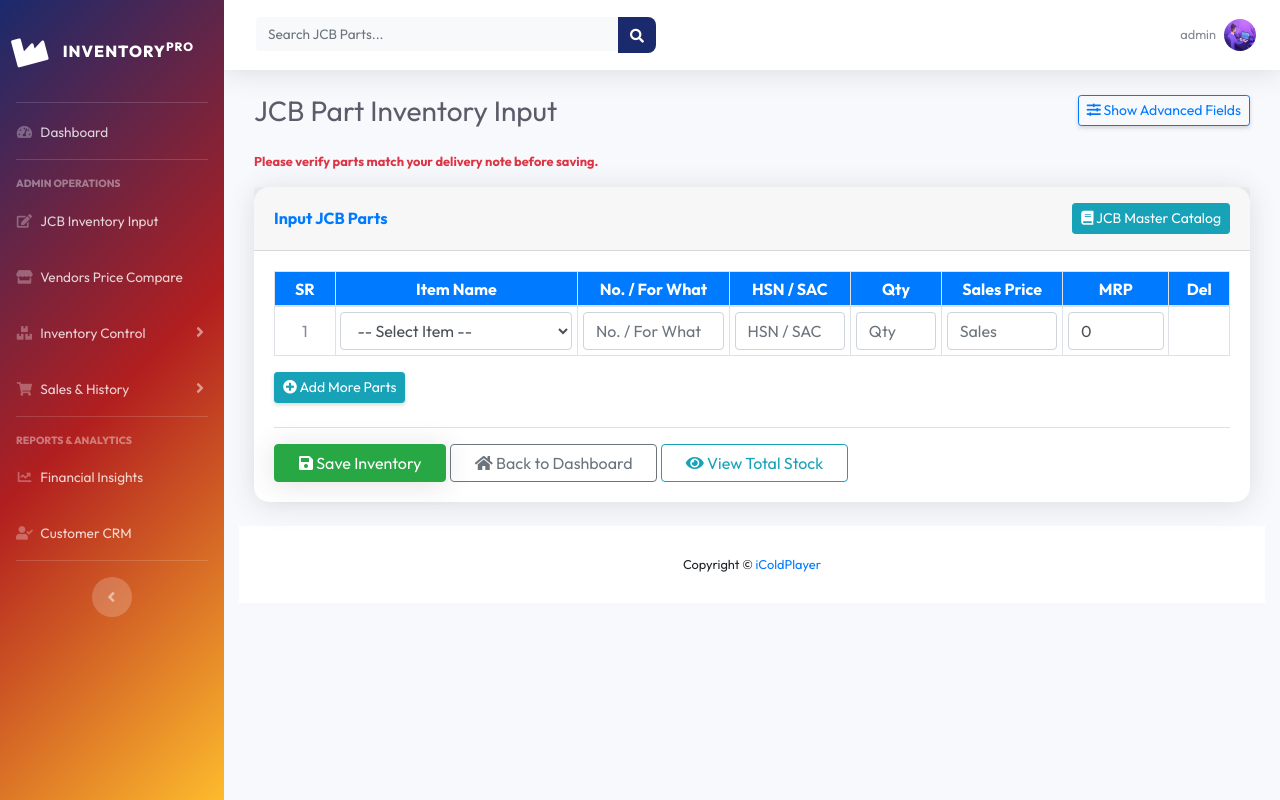
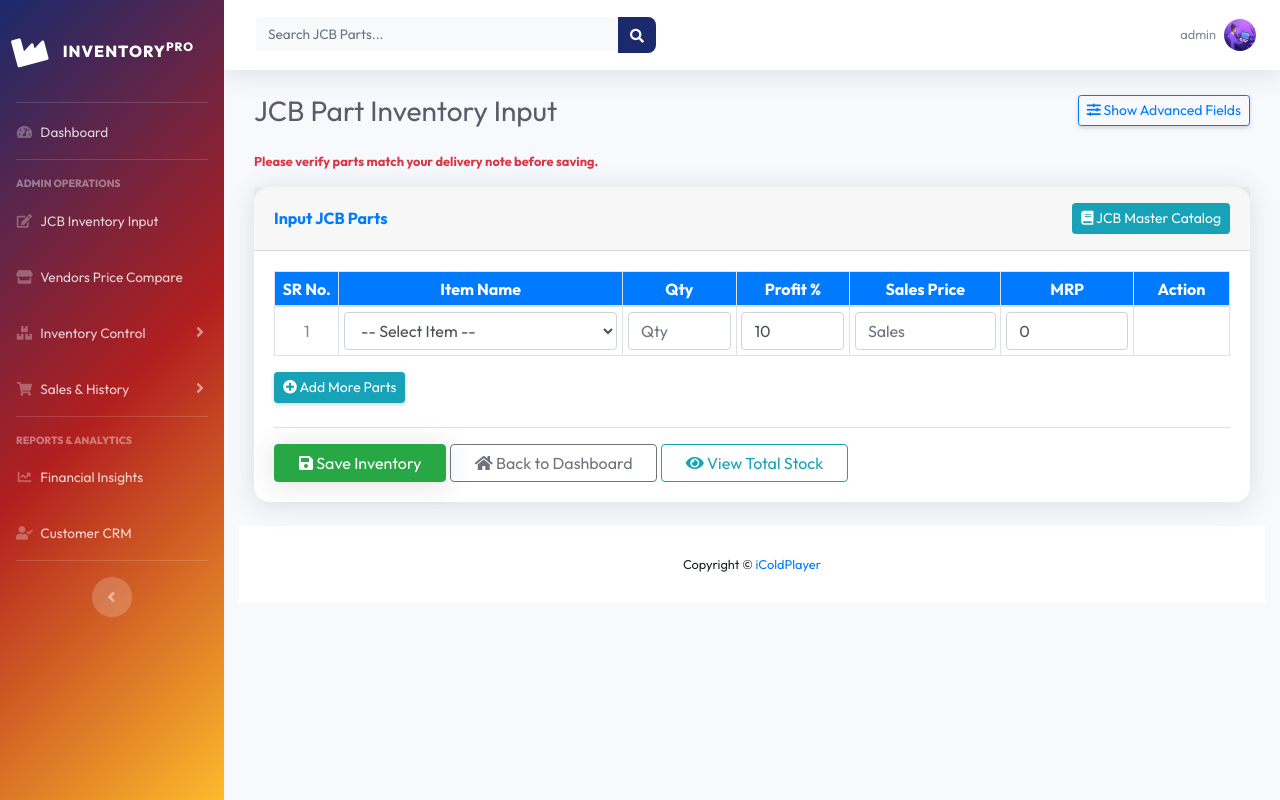
Before and after one commit to srushtipawar9/Inventory_managment, a Django app: page /input/ in a window 1280 px wide. Run offline with Django 3.2, Linux system fonts and the light colour scheme; a user stored in the database is signed in; data comes from the database, SQL or seed files in the repository; parts of the project's set-up code (start-up, migrations or seed data) failed here and were passed over; some libraries are stand-ins or nearby versions.

Commit message:
Update Input Stock header and Search Results with advance fields toggle

```diff
--- a/runtime.txt
+++ b/runtime.txt
@@ -1 +1 @@
-python-3.11.9
+python-3.12.7
--- a/templates/cashier/input_data.html
+++ b/templates/cashier/input_data.html
@@ -31,20 +31,20 @@
           <table class="table table-bordered table-sm" id="inputDataTable">
             <thead class="bg-primary text-white text-center">
               <tr>
-                <th style="width:4%">SR</th>
-                <th style="width:16%">Item Name</th>
-                <th style="width:10%">No. / For What</th>
-                <th style="width:8%">HSN / SAC</th>
+                <th style="width:3%">SR No.</th>
+                <th style="width:15%">Item Name</th>
+                <th class="advance-col d-none" style="width:10%">No. / For What</th>
+                <th class="advance-col d-none" style="width:8%">HSN / SAC Code</th>
                 <th style="width:6%">Qty</th>
                 <th class="advance-col d-none" style="width:10%">Vendor</th>
                 <th class="advance-col d-none" style="width:8%">Purchase Price</th>
                 <th class="advance-col d-none" style="width:6%">GST %</th>
                 <th class="advance-col d-none" style="width:8%">GST Amt</th>
                 <th class="advance-col d-none" style="width:9%">Amt Incl Tax</th>
-                <th class="advance-col d-none" style="width:6%">Profit %</th>
+                <th style="width:6%">Profit %</th>
                 <th style="width:8%">Sales Price</th>
                 <th style="width:7%">MRP</th>
-                <th style="width:4%">Del</th>
+                <th style="width:4%">Action</th>
               </tr>
             </thead>
             <tbody id="table-stock">
@@ -52,15 +52,15 @@
               <tr class="stock-row">
                 <td class="text-center sr-cell align-middle">{{ forloop.counter }}</td>
                 <td>{{ form.nama_product }}{% if form.nama_product.errors %}<div class="text-danger small">{{ form.nama_product.errors }}</div>{% endif %}</td>
-                <td>{{ form.part_for_what }}</td>
-                <td>{{ form.hsn_sac }}</td>
+                <td class="advance-col d-none">{{ form.part_for_what }}</td>
+                <td class="advance-col d-none">{{ form.hsn_sac }}</td>
                 <td>{{ form.jumlah_produk }}</td>
                 <td class="advance-col d-none">{{ form.vendor }}</td>
                 <td class="advance-col d-none">{{ form.harga_beli_satuan }}</td>
                 <td class="advance-col d-none">{{ form.gst_percent }}</td>
                 <td class="advance-col d-none">{{ form.gst_amount }}</td>
                 <td class="advance-col d-none">{{ form.amt_incl_tax }}</td>
-                <td class="advance-col d-none">{{ form.laba_persen }}</td>
+                <td>{{ form.laba_persen }}</td>
                 <td>{{ form.harga_jual_satuan }}</td>
                 <td>{{ form.mrp }}</td>
                 <td class="text-center align-middle">
@@ -80,7 +80,7 @@
         </button>
 
         <div class="mt-4 pt-3 border-top">
-          <button class="btn btn-success px-4 shadow" type="submit"><i class="fas fa-save"></i> Save Inventory</button>
+          <button class="btn btn-success px-4 shadow" type="submit" id="saveBtn"><i class="fas fa-save"></i> Save Inventory</button>
           <a href="{% url 'HomeIndex' %}" class="btn btn-outline-secondary px-4"><i class="fas fa-home"></i> Back to Dashboard</a>
           <a href="{% url 'TotalStock' %}" class="btn btn-outline-info px-4"><i class="fas fa-eye"></i> View Total Stock</a>
         </div>
@@ -95,15 +95,15 @@
     <tr id="EmptyForm">
       <td class="text-center sr-cell align-middle">__sr__</td>
       <td><select name="form-__prefix__-nama_product" class="form-control part-select"><option value="">-- Select Item --</option>{% for stock in stocks %}<option value="{{ stock.part_number }} - {{ stock.name }}">{{ stock.part_number }} - {{ stock.name }}</option>{% endfor %}</select></td>
-      <td><input type="text" name="form-__prefix__-part_for_what" class="form-control" placeholder="No. / For What"></td>
-      <td><input type="text" name="form-__prefix__-hsn_sac" class="form-control" placeholder="HSN / SAC"></td>
+      <td class="advance-col d-none"><input type="text" name="form-__prefix__-part_for_what" class="form-control" placeholder="No. / For What"></td>
+      <td class="advance-col d-none"><input type="text" name="form-__prefix__-hsn_sac" class="form-control" placeholder="HSN / SAC"></td>
       <td><input type="number" name="form-__prefix__-jumlah_produk" class="form-control calc-field" placeholder="Qty" min="1"></td>
       <td class="advance-col d-none"><input type="text" name="form-__prefix__-vendor" class="form-control" placeholder="Vendor" list="vendor-list"></td>
       <td class="advance-col d-none"><input type="number" name="form-__prefix__-harga_beli_satuan" class="form-control calc-field" placeholder="Purchase" step="0.01" min="0"></td>
       <td class="advance-col d-none"><input type="number" name="form-__prefix__-gst_percent" class="form-control calc-field" placeholder="GST %" step="0.01" min="0" value="0"></td>
       <td class="advance-col d-none"><input type="number" name="form-__prefix__-gst_amount" class="form-control calc-field" placeholder="GST Amt" step="0.01" readonly></td>
       <td class="advance-col d-none"><input type="number" name="form-__prefix__-amt_incl_tax" class="form-control calc-field" placeholder="Incl Tax" step="0.01" readonly></td>
-      <td class="advance-col d-none"><input type="number" name="form-__prefix__-laba_persen" class="form-control calc-field" placeholder="%" min="0" value="10"></td>
+      <td><input type="number" name="form-__prefix__-laba_persen" class="form-control calc-field" placeholder="%" min="0" value="10"></td>
       <td><input type="number" name="form-__prefix__-harga_jual_satuan" class="form-control calc-field" placeholder="Sales" step="0.01" min="0"></td>
       <td><input type="number" name="form-__prefix__-mrp" class="form-control" placeholder="MRP" step="0.01" min="0"></td>
       <td class="text-center align-middle"><button type="button" class="btn btn-danger btn-sm remove-row"><i class="fas fa-trash"></i></button></td>
@@ -111,6 +111,7 @@
     </tr>
   </tbody>
 </table>
+
 
 {% endblock %}
 
```
Also changed, not shown: api/index.py (added, +7 -0 lines), core/wsgi.py (+17 -2 lines), data/views.py (+11 -1 lines), pyproject.toml (deleted, +0 -8 lines), templates/data/search_results.html (+63 -1 lines), vercel.json, 2 other files.
